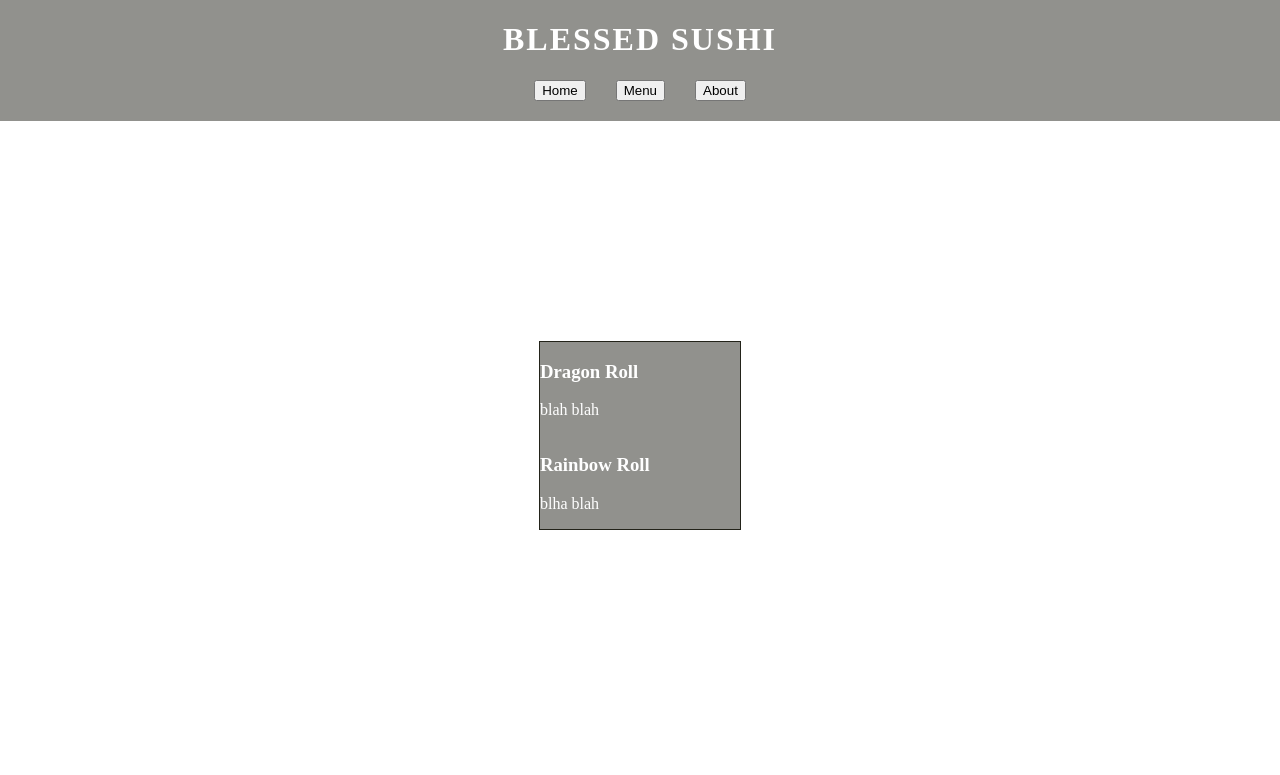
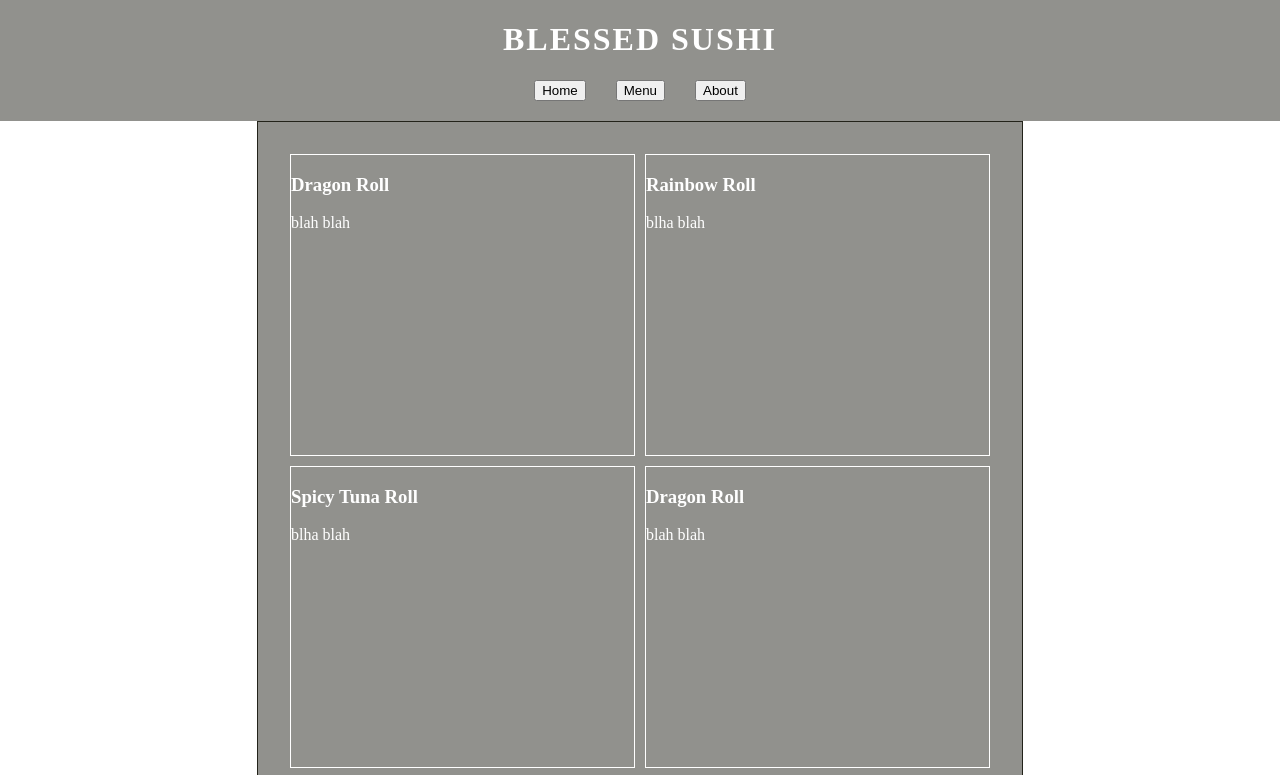
Before and after one commit to Nicholas-Battista/Restaurant-Page, a plain HTML site: page index.html in a window 1280 px wide. Both pictures are taken after a click on the button "Menu". Shown: the top 775 px of the page. Drawn offline with Linux system fonts and the light colour scheme.

Commit message:
updated menu styling to account for 6 items

```diff
--- a/styles.css
+++ b/styles.css
@@ -70,10 +70,18 @@ nav {
 }
 
 .menu {
+  width: 700px;
   background-color: var(--gray);
   border: 1px solid var(--fullGray);
   display: grid;
-  grid-template-columns: repeat(auto-fill, minmax(200px, 1fr));
+  grid-template-columns: repeat(auto-fill, minmax(300px, 1fr));
+  gap: 10px;
+  padding: 2rem 2rem;
+}
+
+.menu-item {
+  border: 1px solid white;
+  height: 300px;
 }
 
 .footer {
```
Also changed, not shown: main.js (+2 -2 lines).
